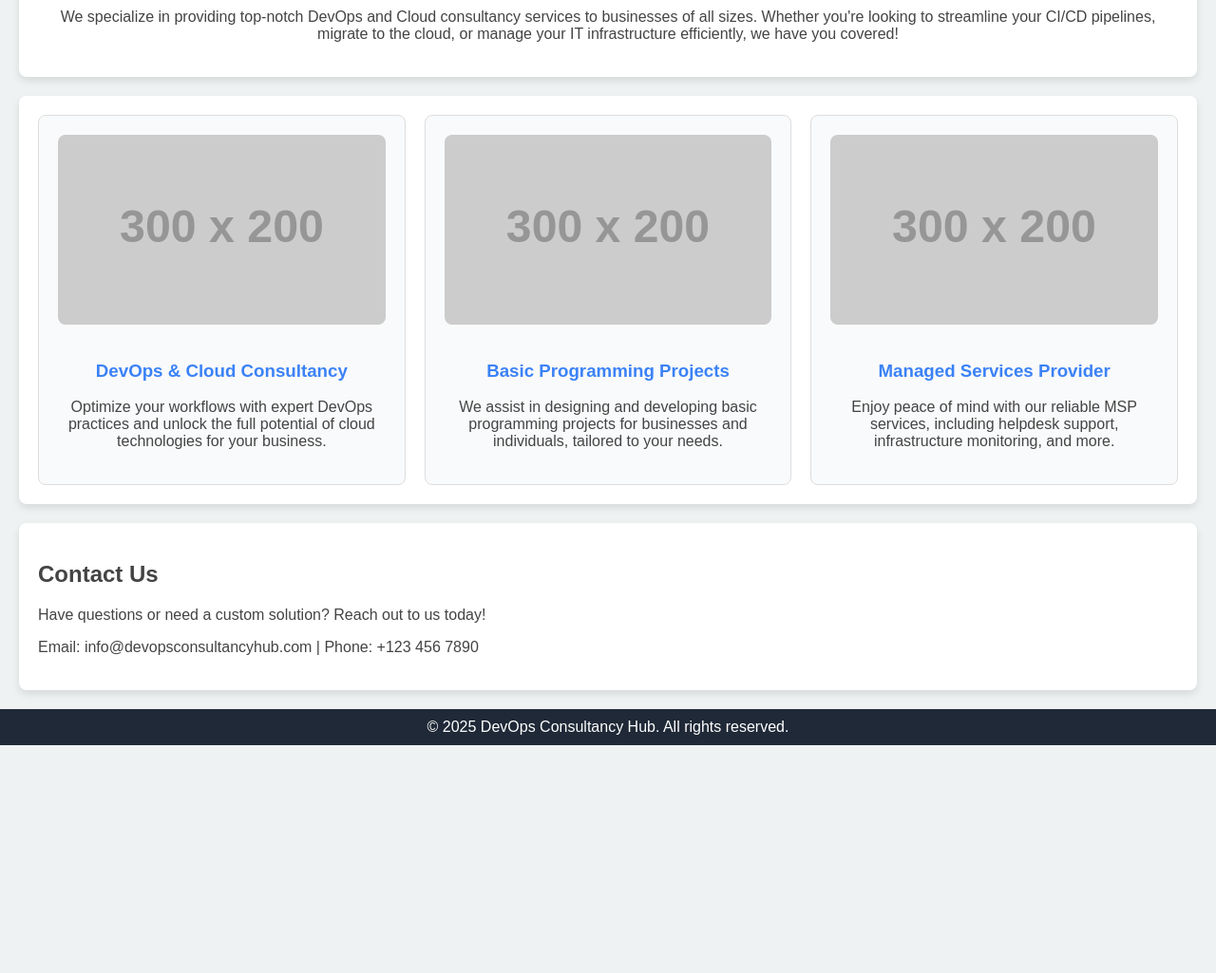
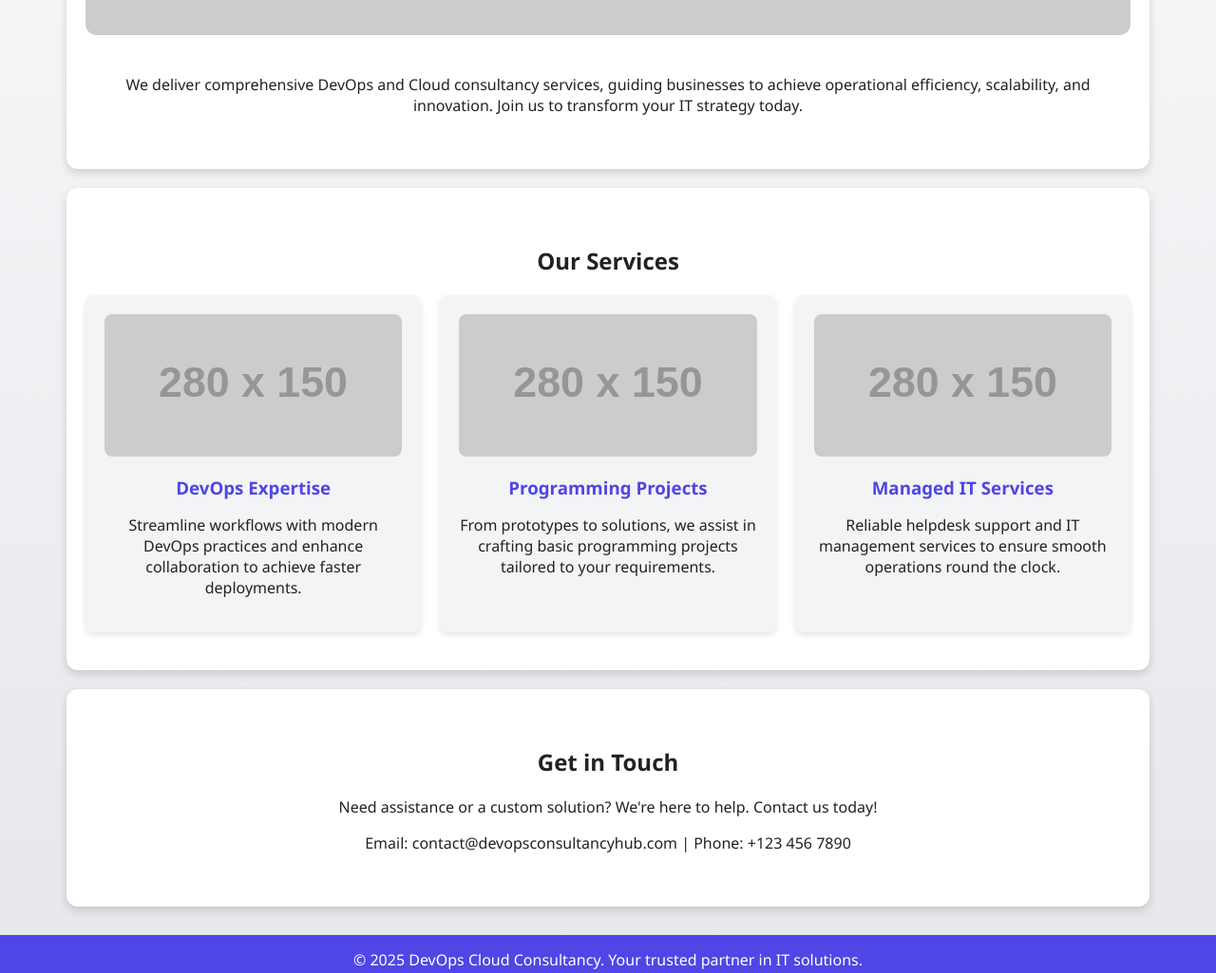
Before and after one commit to kamranakbarbarvi/kamranakbarbarvi.github.io, a plain HTML site: page index.html in a window 1280 px wide. Shown: the part 720-1745 px from the top of the page at 95% size. Before the commit the page ends 1505 px from the top, so only its background shows below. Drawn offline with Linux system fonts and the light colour scheme; placeholder pictures from the web are drawn by us.

Commit message:
Update index.html

```diff
--- a/index.html
+++ b/index.html
@@ -3,57 +3,58 @@
 <head>
     <meta charset="UTF-8">
     <meta name="viewport" content="width=device-width, initial-scale=1.0">
-    <title>DevOps Consultancy Hub</title>
+    <title>DevOps Cloud Consultancy</title>
     <style>
         body {
-            font-family: Arial, sans-serif;
+            font-family: 'Segoe UI', Tahoma, Geneva, Verdana, sans-serif;
             margin: 0;
             padding: 0;
-            background-color: #eef2f3;
-            color: #444;
+            background: linear-gradient(to bottom, #ffffff, #e5e7eb);
+            color: #222;
         }
 
         header {
-            background-color: #1f2937;
-            color: white;
-            padding: 20px 0;
+            background-color: #4f46e5;
+            color: #fff;
+            padding: 30px 0;
             text-align: center;
+            box-shadow: 0px 4px 6px rgba(0, 0, 0, 0.1);
         }
 
         header h1 {
             margin: 0;
-            font-size: 2.8rem;
+            font-size: 3rem;
         }
 
         header p {
             margin: 10px 0 0;
-            font-size: 1.2rem;
+            font-size: 1.25rem;
         }
 
         nav {
+            margin: 20px 0;
             text-align: center;
-            margin: 20px 0;
         }
 
         nav a {
             margin: 0 15px;
             text-decoration: none;
-            color: #1f2937;
+            color: #4f46e5;
             font-weight: bold;
+            transition: color 0.3s ease;
         }
 
         nav a:hover {
-            text-decoration: underline;
-            color: #3b82f6;
+            color: #2d2d86;
         }
 
         section {
-            padding: 20px;
+            padding: 40px 20px;
             margin: 20px auto;
-            max-width: 1200px;
-            background-color: white;
-            border-radius: 8px;
-            box-shadow: 0 4px 8px rgba(0, 0, 0, 0.1);
+            max-width: 1100px;
+            background: #fff;
+            border-radius: 12px;
+            box-shadow: 0px 4px 10px rgba(0, 0, 0, 0.15);
         }
 
         .hero {
@@ -61,48 +62,48 @@
         }
 
         .hero h2 {
-            color: #1f2937;
+            color: #4f46e5;
         }
 
         .hero img {
             max-width: 100%;
             height: auto;
+            border-radius: 12px;
             margin: 20px 0;
-            border-radius: 10px;
         }
 
         .services {
             display: grid;
-            grid-template-columns: repeat(auto-fit, minmax(300px, 1fr));
+            grid-template-columns: repeat(auto-fit, minmax(280px, 1fr));
             gap: 20px;
         }
 
         .service {
             padding: 20px;
-            border: 1px solid #ddd;
+            background: #f3f4f6;
             border-radius: 8px;
             text-align: center;
-            background-color: #f9fafb;
+            box-shadow: 0px 3px 6px rgba(0, 0, 0, 0.1);
         }
 
         .service img {
             width: 100%;
-            max-height: 200px;
+            height: 150px;
             object-fit: cover;
             border-radius: 8px;
-            margin-bottom: 15px;
         }
 
         .service h3 {
-            color: #3b82f6;
+            color: #4f46e5;
+            margin: 15px 0;
         }
 
         footer {
-            background-color: #1f2937;
-            color: white;
+            background: #4f46e5;
+            color: #fff;
             text-align: center;
-            padding: 10px 0;
-            margin-top: 20px;
+            padding: 15px 0;
+            margin-top: 30px;
         }
 
         footer p {
@@ -112,48 +113,51 @@
 </head>
 <body>
     <header>
-        <h1>DevOps Consultancy Hub</h1>
-        <p>Your partner for DevOps, Cloud, and Managed Services</p>
+        <h1>DevOps Cloud Consultancy</h1>
+        <p>Expert solutions for your DevOps, Cloud, and Managed Services needs</p>
     </header>
 
     <nav>
-        <a href="#about">About Us</a>
+        <a href="#about">About</a>
         <a href="#services">Services</a>
         <a href="#contact">Contact</a>
     </nav>
 
     <section class="hero" id="about">
-        <h2>Welcome to DevOps Consultancy Hub</h2>
-        <img src="https://via.placeholder.com/1200x400" alt="DevOps Consultancy Banner">
-        <p>We specialize in providing top-notch DevOps and Cloud consultancy services to businesses of all sizes. Whether you're looking to streamline your CI/CD pipelines, migrate to the cloud, or manage your IT infrastructure efficiently, we have you covered!</p>
+        <h2>Empowering Businesses with Technology</h2>
+        <img src="https://via.placeholder.com/1100x400" alt="Technology Solutions Banner">
+        <p>We deliver comprehensive DevOps and Cloud consultancy services, guiding businesses to achieve operational efficiency, scalability, and innovation. Join us to transform your IT strategy today.</p>
     </section>
 
-    <section class="services" id="services">
-        <div class="service">
-            <img src="https://via.placeholder.com/300x200" alt="DevOps Service">
-            <h3>DevOps & Cloud Consultancy</h3>
-            <p>Optimize your workflows with expert DevOps practices and unlock the full potential of cloud technologies for your business.</p>
-        </div>
-        <div class="service">
-            <img src="https://via.placeholder.com/300x200" alt="Programming Projects">
-            <h3>Basic Programming Projects</h3>
-            <p>We assist in designing and developing basic programming projects for businesses and individuals, tailored to your needs.</p>
-        </div>
-        <div class="service">
-            <img src="https://via.placeholder.com/300x200" alt="Managed Services">
-            <h3>Managed Services Provider</h3>
-            <p>Enjoy peace of mind with our reliable MSP services, including helpdesk support, infrastructure monitoring, and more.</p>
+    <section id="services">
+        <h2 style="text-align:center; margin-bottom:20px;">Our Services</h2>
+        <div class="services">
+            <div class="service">
+                <img src="https://via.placeholder.com/280x150" alt="DevOps Consultancy">
+                <h3>DevOps Expertise</h3>
+                <p>Streamline workflows with modern DevOps practices and enhance collaboration to achieve faster deployments.</p>
+            </div>
+            <div class="service">
+                <img src="https://via.placeholder.com/280x150" alt="Programming Projects">
+                <h3>Programming Projects</h3>
+                <p>From prototypes to solutions, we assist in crafting basic programming projects tailored to your requirements.</p>
+            </div>
+            <div class="service">
+                <img src="https://via.placeholder.com/280x150" alt="Helpdesk Support">
+                <h3>Managed IT Services</h3>
+                <p>Reliable helpdesk support and IT management services to ensure smooth operations round the clock.</p>
+            </div>
         </div>
     </section>
 
     <section id="contact">
-        <h2>Contact Us</h2>
-        <p>Have questions or need a custom solution? Reach out to us today!</p>
-        <p>Email: info@devopsconsultancyhub.com | Phone: +123 456 7890</p>
+        <h2 style="text-align:center; margin-bottom:20px;">Get in Touch</h2>
+        <p style="text-align:center;">Need assistance or a custom solution? We're here to help. Contact us today!</p>
+        <p style="text-align:center;">Email: contact@devopsconsultancyhub.com | Phone: +123 456 7890</p>
     </section>
 
     <footer>
-        <p>&copy; 2025 DevOps Consultancy Hub. All rights reserved.</p>
+        <p>&copy; 2025 DevOps Cloud Consultancy. Your trusted partner in IT solutions.</p>
     </footer>
 </body>
 </html>
```
